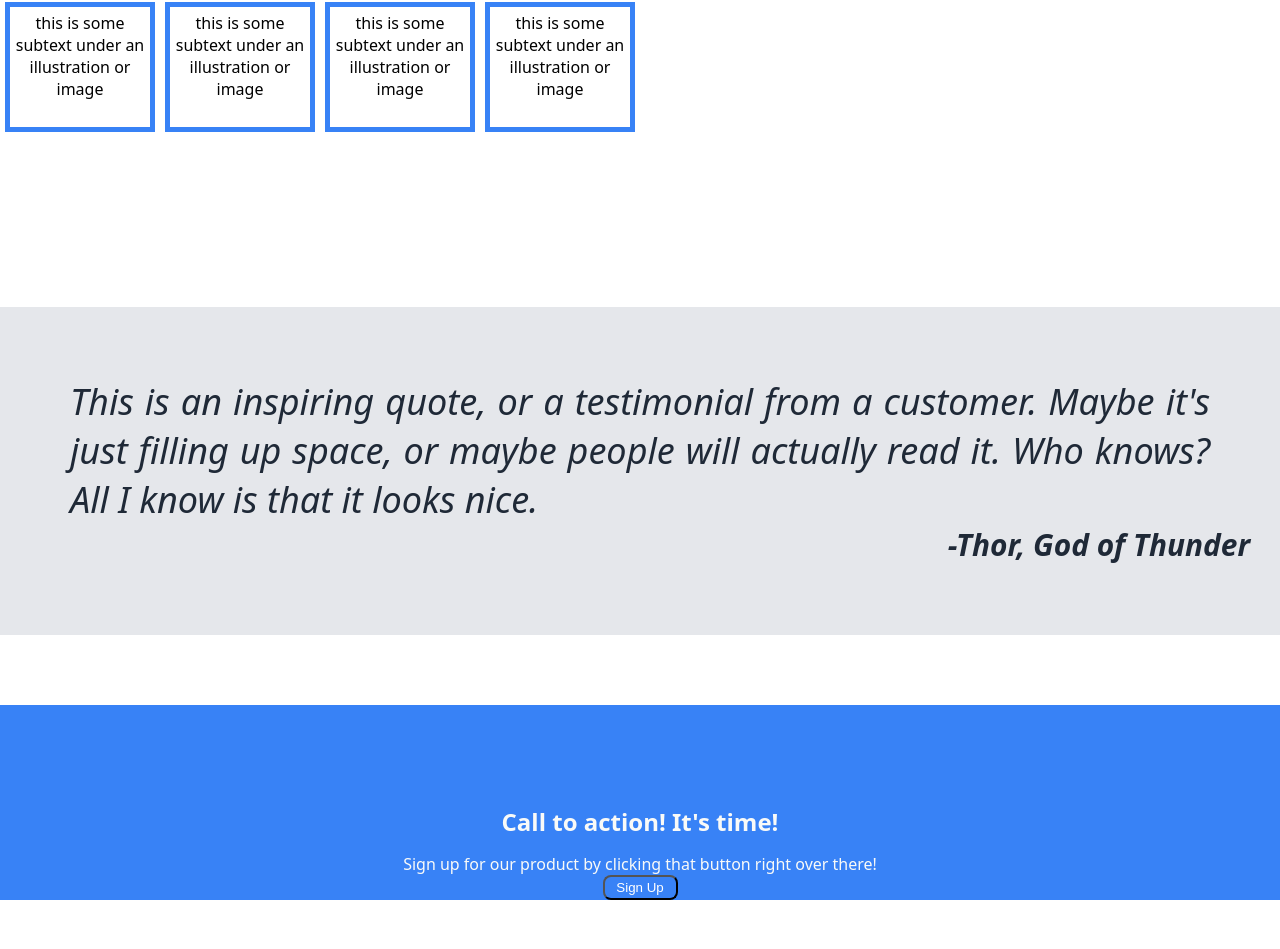
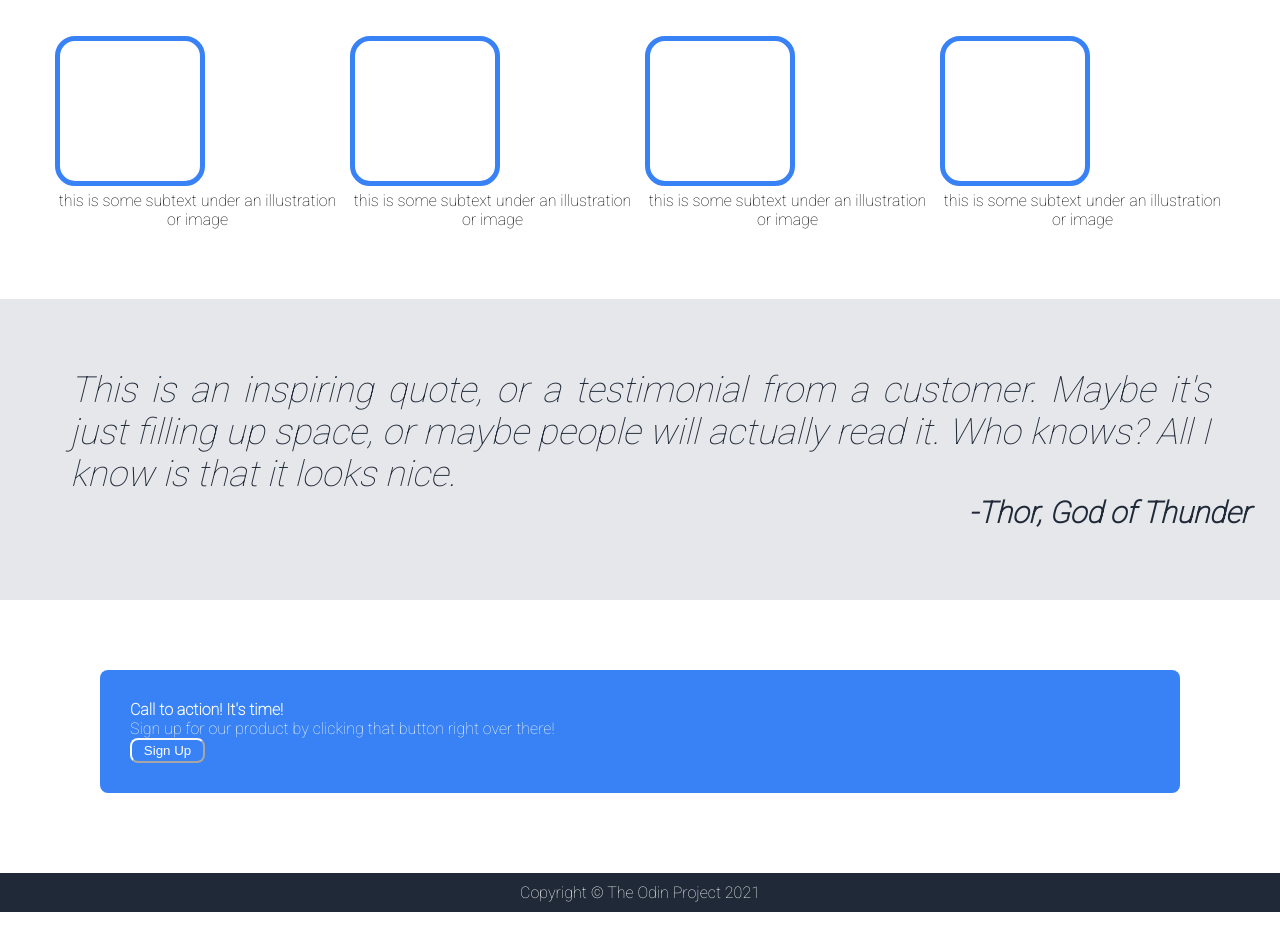
Before and after one commit to WillB24/Landing-Page, a plain HTML site: page index.html in a window 1280 px wide. Shown: the part 584-1533 px from the top of the page. After the commit the page ends 1496 px from the top, so only its background shows below. Drawn offline with Linux system fonts and the light colour scheme.

Commit message:
Fixed blue boxes in box-one

```diff
--- a/index.html
+++ b/index.html
@@ -5,6 +5,9 @@
     <meta http-equiv="X-UA-Compatible" content="IE=edge">
     <meta name="viewport" content="width=device-width, initial-scale=1.0">
     <link rel="stylesheet" href="style.css" />
+    <link rel="preconnect" href="https://fonts.googleapis.com">
+<link rel="preconnect" href="https://fonts.gstatic.com" crossorigin>
+<link href="https://fonts.googleapis.com/css2?family=Roboto:wght@100&display=swap" rel="stylesheet">
     <title>My Website</title>
 </head>
 <body>
@@ -38,26 +41,28 @@
     </header>
 
     <section class="boxes">
-        <div class="container">
-            <div class="box-one">
-                <h2><div class="text"></i>
-                Some random information.</h2>
-                <div id="one">
-                    <span>
-                    this is some subtext under an illustration or image
-                    </span>
-                </div>
-                <div id="two">
+        <h2 class="text">Some random information.</h2>
+        <div class="square-container">
+                <div class="square">
+                <div class="writing"></div>
                     <p>
                     this is some subtext under an illustration or image
                     </p>
                 </div>
-                <div id="three">
+                <div class="square">
+                <div class="writing"></div>
                     <p>
                     this is some subtext under an illustration or image
                     </p>
                 </div>
-                <div id="four">
+                <div class="square">
+                <div class="writing"></div>
+                    <p>
+                    this is some subtext under an illustration or image
+                    </p>
+                </div>
+                <div class="square">
+                <div class="writing"></div>
                     <p>
                     this is some subtext under an illustration or image
                     </p>
@@ -74,19 +79,17 @@
             </div>
 
             <div class="box-three">
-                <h2><div class="action"></i>
-                Call to action! It's time!</h2>
+                <h4><div class="action"></i>
+                Call to action! It's time!</h4>
                 <p>
                 Sign up for our product by clicking that button right over there!
                 </p>
-                <button>Sign Up</button>
+                <button class="button">Sign Up</button>
             </div>
 
-            <div class="box-four">
-                <p>
-                    Copyright &#169 The Odin Project 2021
-                </p>
-            </div>
+            <footer>
+                Copyright &#169 The Odin Project 2021
+            </footer>
         </div>
     </section>
 </body>
--- a/style.css
+++ b/style.css
@@ -4,7 +4,7 @@
     padding: 0;
 }
 body {
-    font-family: system-ui, -apple-system, BlinkMacSystemFont, 'Segoe UI', Roboto, Oxygen, Ubuntu, Cantarell, 'Open Sans', 'Helvetica Neue', sans-serif;
+    font-family: 'Roboto', sans-serif;
     background-color: #FFFFFF;
 }
 img{
@@ -82,53 +82,25 @@ button {
 }
 .text {
     text-align: center;
+    font-size: 36px;
+    font-weight: bold;
+    color: #1F2937;
 }
-.box-one {
-    padding-bottom: 100px;
+.square-container {
+    padding-bottom: 50px;
     text-align: center;
-    display: inline-block;
+    display: flex;
+    justify-content: space-evenly;
+    padding: 0 50px 0 50px;
 }
-#one {
-    float: left;
-    border-style: solid;
-    border-width:5px;
-    border-color: #3882F6;
-    box-sizing: border-box;
+.square {
+    margin-top: 30px;
+}
+.writing {
+    border: 5px solid #3882F6;
+    border-radius: 20px;
     width: 150px;
-    height: 130px;
-    margin:5px;
-    padding:5px;
-}
-#two {
-    float: left;
-    border-style: solid;
-    border-width:5px;
-    border-color: #3882F6;
-    box-sizing: border-box;
-    width: 150px;
-    height: 130px;
-    margin:5px;
-    padding:5px;
-}
-#three {
-    float: left;
-    border-style: solid;
-    border-width:5px;
-    border-color: #3882F6;
-    box-sizing: border-box;
-    width: 150px;
-    height: 130px;
-    margin:5px;
-    padding:5px;
-}
-#four {
-    float: right;
-    border-style: solid;
-    border-width:5px;
-    border-color: #3882F6;
-    box-sizing: border-box;
-    width: 150px;
-    height: 130px;
+    height: 150px;
     margin:5px;
     padding:5px;
 }
@@ -150,21 +122,33 @@ button {
     text-align: justify;
 }
 .box-three {
+    margin-left: 100px;
+    margin-right:100px;
     margin-bottom: 80px;
-    padding 20px;
-    text-align: center;
+    padding: 30px;
+    text-align: left;
     color: #F9FAF8;
     background-color: #3882F6;
     background-clip: padding-box;
+    border-radius: 8px;
 }
 h5 {
     text-align: end;
     margin-right: 30px;
 }
-.box-four {
+footer {
     text-align: center;
     color: #FFFFFF;
     background-color: #1F2937;
     padding-top: 10px;
     padding-bottom: 10px;
 }
+.button {
+    background-color: #3882F6;
+    color: #FFFFFF;
+    width: 75px;
+    height: 25px;
+    border-radius: 8px;
+    border-color: #F9FAF8;
+
+}
```
